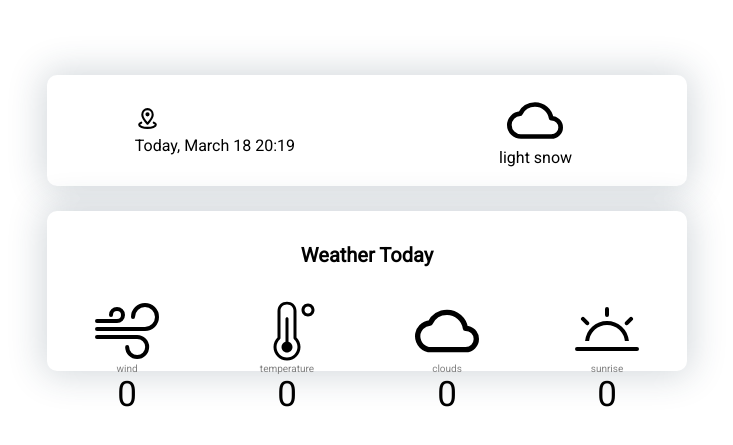
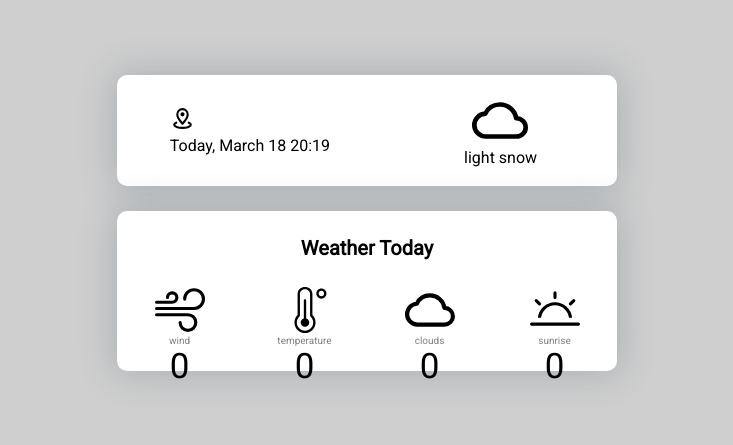
Before and after one commit to Volkovgit/weather, an Angular app: page / in a window 1280 px wide. Shown: the part 177-622 px from the top of the page, without its empty margins (273-1006 px from the left). Built offline with nearby package versions, Linux system fonts and the light colour scheme; no server answers.

Commit message:
Поправил цвета

```diff
--- a/src/app/app.component.scss
+++ b/src/app/app.component.scss
@@ -3,16 +3,21 @@
   display: flex;
   flex-direction: row;
   flex-wrap: wrap;
-  align-content: space-between;
+  align-content: center;
+  justify-content: center;
   @media screen and (min-width: 500px) {
     justify-content: center;
     flex-direction: column;
     align-content: space-around;
   }
+  background-color: #CFCFCF;
 }
 
 .header-wrapper {
   width: 50%;
+  background-color: white;
+  max-width: 500px;
+  min-width: 350px;
   border-radius: 10px;
   margin: 0 0 2% 0;
   display: flex;
@@ -61,17 +66,15 @@ box-shadow: 0px 0px 36px 4px rgba(34, 60, 80, 0.2);
 
 .bottom {
   &-wrapper {
-    width: 100%;
+    width: 50%;
+    max-width: 500px;
+    min-width: 350px;
     height: 20%;
     background-color: white;
-    border-radius: 5% 5% 0 0;
-    @media screen and (min-width: 500px) {
-      width: 50%;
     -webkit-box-shadow: 0px 0px 36px 4px rgba(34, 60, 80, 0.2);
     -moz-box-shadow: 0px 0px 36px 4px rgba(34, 60, 80, 0.2);
     box-shadow: 0px 0px 36px 4px rgba(34, 60, 80, 0.2);
     border-radius: 10px;
-    }
   }
   &-header {
     width: 100%;
```
Lines whose indentation alone changed are shown as unchanged.
